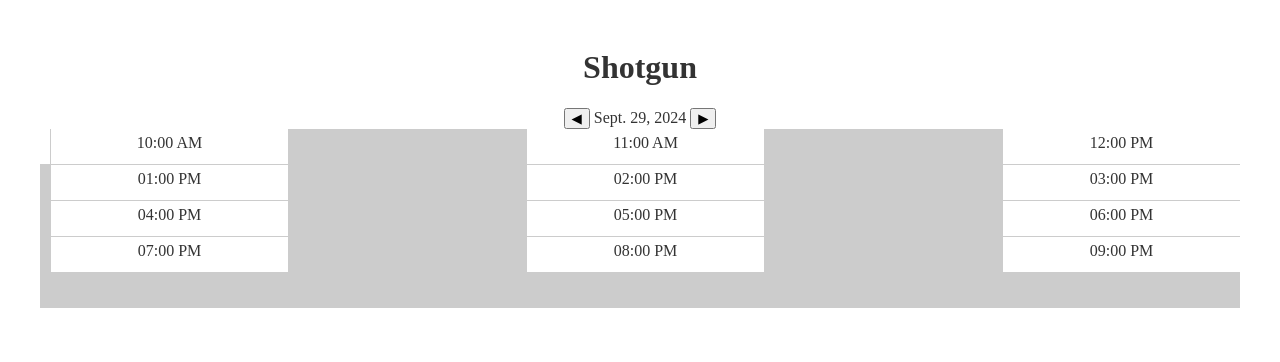
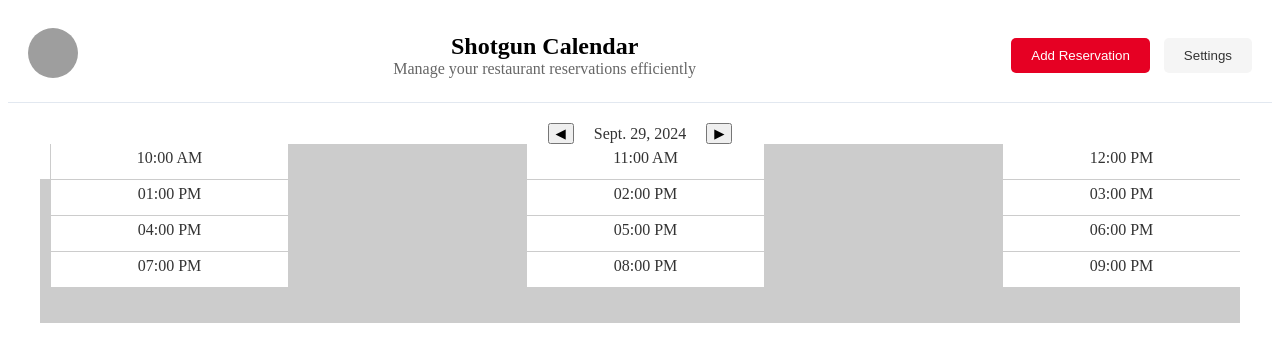
Before and after one commit to hejijunhao/shotgun, a Django app: page /calendar/ in a window 1280 px wide. Shown: the top 362 px of the page. Run offline with Django 5.2, Linux system fonts and the light colour scheme; data that the repository does not hold is empty; grey boxes are pictures that could not be loaded.

Commit message:
added header

```diff
--- /dev/null
+++ b/reservations/static/reservations/header_styles.css
@@ -0,0 +1,69 @@
+/* reservations/static/reservations/header_styles.css */
+
+/* Header Styles */
+.header-container {
+    display: flex;
+    justify-content: space-between;
+    align-items: center;
+    padding: 20px;
+    background-color: #fff;
+    border-bottom: 1px solid #e2e8f0;
+}
+
+.header-thumbnail {
+    flex: 0 0 auto;
+}
+
+.header-logo {
+    width: 50px;
+    height: 50px;
+    border-radius: 50%;
+}
+
+.header-content {
+    flex: 1 1 auto;
+    text-align: center;
+}
+
+.header-title {
+    font-size: 24px;
+    font-weight: bold;
+    margin: 0;
+}
+
+.header-subtext {
+    font-size: 16px;
+    color: #666;
+    margin: 0;
+}
+
+.header-actions {
+    flex: 0 0 auto;
+}
+
+.primary-action {
+    background-color: #e60023;
+    color: white;
+    padding: 10px 20px;
+    border: none;
+    border-radius: 5px;
+    cursor: pointer;
+}
+
+.primary-action:hover {
+    background-color: #cc001f;
+}
+
+.secondary-action {
+    background-color: #f5f5f5;
+    color: #333;
+    padding: 10px 20px;
+    border: none;
+    border-radius: 5px;
+    cursor: pointer;
+    margin-left: 10px;
+}
+
+.secondary-action:hover {
+    background-color: #e2e2e2;
+}
--- a/reservations/templates/reservations/restaurant_calendar.html
+++ b/reservations/templates/reservations/restaurant_calendar.html
@@ -5,12 +5,35 @@
     <meta charset="UTF-8">
     <meta name="viewport" content="width=device-width, initial-scale=1.0">
     <title>Shotgun</title>
+    <!-- Main styles for the calendar -->
     <link rel="stylesheet" href="{% static 'reservations/styles.css' %}">
+    <!-- Header-specific styles -->
+    <link rel="stylesheet" href="{% static 'reservations/header_styles.css' %}">
 </head>
 <body>
+
+<!-- Header Section -->
+<div class="header-container">
+    <!-- Thumbnail / Icon (Optional) -->
+    <div class="header-thumbnail">
+        <img src="{% static 'reservations/logo.png' %}" alt="Logo" class="header-logo">
+    </div>
+
+    <!-- Title and Subtext -->
+    <div class="header-content">
+        <h1 class="header-title">Shotgun Calendar</h1>
+        <p class="header-subtext">Manage your restaurant reservations efficiently</p>
+    </div>
+
+    <!-- Action Buttons (Optional) -->
+    <div class="header-actions">
+        <button class="primary-action">Add Reservation</button>
+        <button class="secondary-action">Settings</button>
+    </div>
+</div>
+
+<!-- Main Content Section (Calendar) -->
 <div class="container">
-    <h1 class="text-3xl font-light mb-6 text-center">Shotgun</h1>
-
     <div class="text-center mb-6">
         <!-- Left Arrow -->
         <button id="prevDay" class="arrow" style="cursor: pointer;">&#9664;</button>
```
